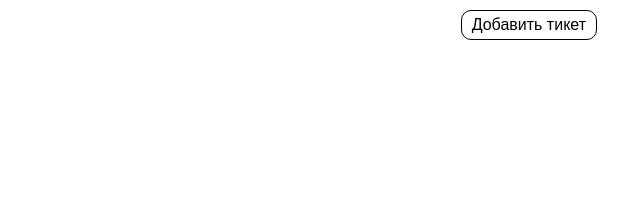
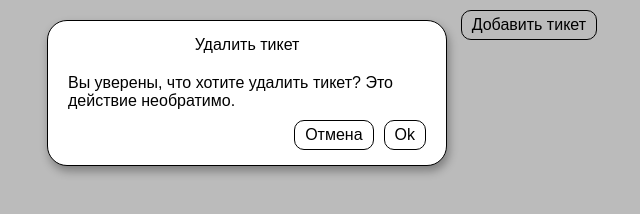
Before and after one commit to Turovae/ahj-http-helpdesk_client, a website built with webpack: page src/index.html in a window 1280 px wide. Shown: the whole page, without its empty margins (393-1033 px from the left). Built offline with nearby package versions, Linux system fonts and the light colour scheme; files whose address does not match are found by name.

Commit message:
create modal close

```diff
--- a/src/app/app.js
+++ b/src/app/app.js
@@ -1,51 +1,12 @@
 import Helpdesk from './components/Helpdesk/Helpdesk';
-import TicketForm from './components/TicketForm/TicketForm';
-// const ticketForm = document.querySelector('.add_ticket-form');
-// const titleEl = controllTicketform['ticket-title'];
-// const descriptionEl = controllTicketform['ticket-description'];
+import DeleleteModal from './components/DeleteModal/DeleteModal';
 
 const url = 'http://localhost:7070';
 
-// controllTicketform.addEventListener('submit', (event) => {
-//   event.preventDefault();
+const helpdesk = new Helpdesk('.helpdesk', url);
 
-//   console.log(event);
-//   const formData = new FormData(controllTicketform);
-//   console.dir(controllTicketform);
-//   console.log(formData);
-
-//   const xhr = new XMLHttpRequest();
-
-//   xhr.onreadystatechange = () => {
-//     if (xhr.readyState !== 4) {
-//       return;
-//     }
-//     console.log(xhr.responseText);
-//   };
-
-//   xhr.open('POST', `${url}/ticket`);
-
-//   xhr.send(formData);
-// });
-
-// ticketForm.addEventListener('submit', async (event) => {
-//   event.preventDefault();
-
-//   const formData = new FormData(ticketForm);
-
-//   const response = await fetch(`${url}/tickets/ticket`, {
-//     method: 'POST',
-//     body: formData,
-//   });
-
-//   const result = await response;
-
-//   console.log(result);
-// });
-
-const helpdesk = new Helpdesk('.helpdesk', url);
-// const ticketForm = new TicketForm(url);
-// ticketForm.open();
+const deleteModal = new DeleleteModal();
+deleteModal.open();
 
 window.onload = (event) => {
   event.preventDefault();
--- /dev/null
+++ b/src/app/components/DeleteModal/DeleteModal.js
@@ -0,0 +1,102 @@
+export default class DeleleteModal {
+  constructor(handler) {
+    this.handler = handler;
+
+    this.wrapper = null;
+    this.form = null;
+
+    this.cancelBtn = null;
+    this.submitBtn = null;
+
+    this.close = this.close.bind(this);
+    this.open = this.open.bind(this);
+
+    this.create();
+  }
+
+  create() {
+    this.createWrapper();
+    this.createAndAppendForm();
+    this.registerEvents();
+  }
+
+  registerEvents() {
+    this.form.addEventListener('reset', this.close);
+  }
+
+  open() {
+    document.body.appendChild(this.wrapper);
+  }
+
+  close(event) {
+    event.preventDefault();
+    this.wrapper.remove();
+  }
+
+  createWrapper() {
+    this.wrapper = document.createElement('div');
+    this.wrapper.classList.add('modal-wrapper');
+  }
+
+  createAndAppendForm() {
+    this.form = document.createElement('form');
+    this.form.classList.add('ticket-form');
+    this.form.enctype = 'multipart/form-data';
+    this.wrapper.appendChild(this.form);
+
+    this.createAndAppendHeader('Удалить тикет');
+    const paragraph = DeleleteModal.createParagraph(
+      'Вы уверены, что хотите удалить тикет? Это действие необратимо.',
+    );
+    this.createAndAppendRow('', [paragraph]);
+
+    this.cancelBtn = DeleleteModal.createBtn('reset', 'Отмена', 'form-cancel');
+    this.submitBtn = DeleleteModal.createBtn('submit', 'Ok', 'form-ok');
+    this.createAndAppendRow('', [this.cancelBtn, this.submitBtn], ['form-controls']);
+  }
+
+  createAndAppendHeader(title) {
+    const header = document.createElement('h2');
+    header.classList.add('form-header');
+    header.textContent = title;
+    this.form.appendChild(header);
+  }
+
+  createAndAppendRow(title, innerElements, classes) {
+    const row = document.createElement('div');
+    row.classList.add('form-row');
+    if (classes) {
+      row.classList.add(...classes);
+    }
+
+    let elements = innerElements;
+
+    if (title.length > 0) {
+      const header = document.createElement('h3');
+      header.classList.add('form-hint');
+      header.textContent = title;
+      elements = [header, ...elements];
+    }
+
+    elements.forEach((elem) => {
+      row.appendChild(elem);
+    });
+
+    this.form.appendChild(row);
+  }
+
+  static createBtn(type, title, className) {
+    const button = document.createElement('button');
+    button.classList.add('form-ctrl-btn', className);
+    button.type = type;
+    button.textContent = title;
+    return button;
+  }
+
+  static createParagraph(text) {
+    const paragraph = document.createElement('p');
+    paragraph.classList.add('form-description');
+    paragraph.textContent = text;
+    return paragraph;
+  }
+}
--- a/src/app/components/TicketForm/TicketForm.js
+++ b/src/app/components/TicketForm/TicketForm.js
@@ -52,7 +52,7 @@ export default class TicketForm {
     this.form.enctype = 'multipart/form-data';
     this.wrapper.appendChild(this.form);
 
-    this.createAndAppendHeader('Добавить тикет');
+    this.createAndAppendHeader(`${this.data ? 'Редактировать' : 'Добавить'} тикет`);
     this.createNameInput();
     this.createAndAppendRow('Краткое описание', [this.nameInput]);
     this.createDescriptionInput();
```
Also changed, not shown: src/index.html (+0 -51 lines).
